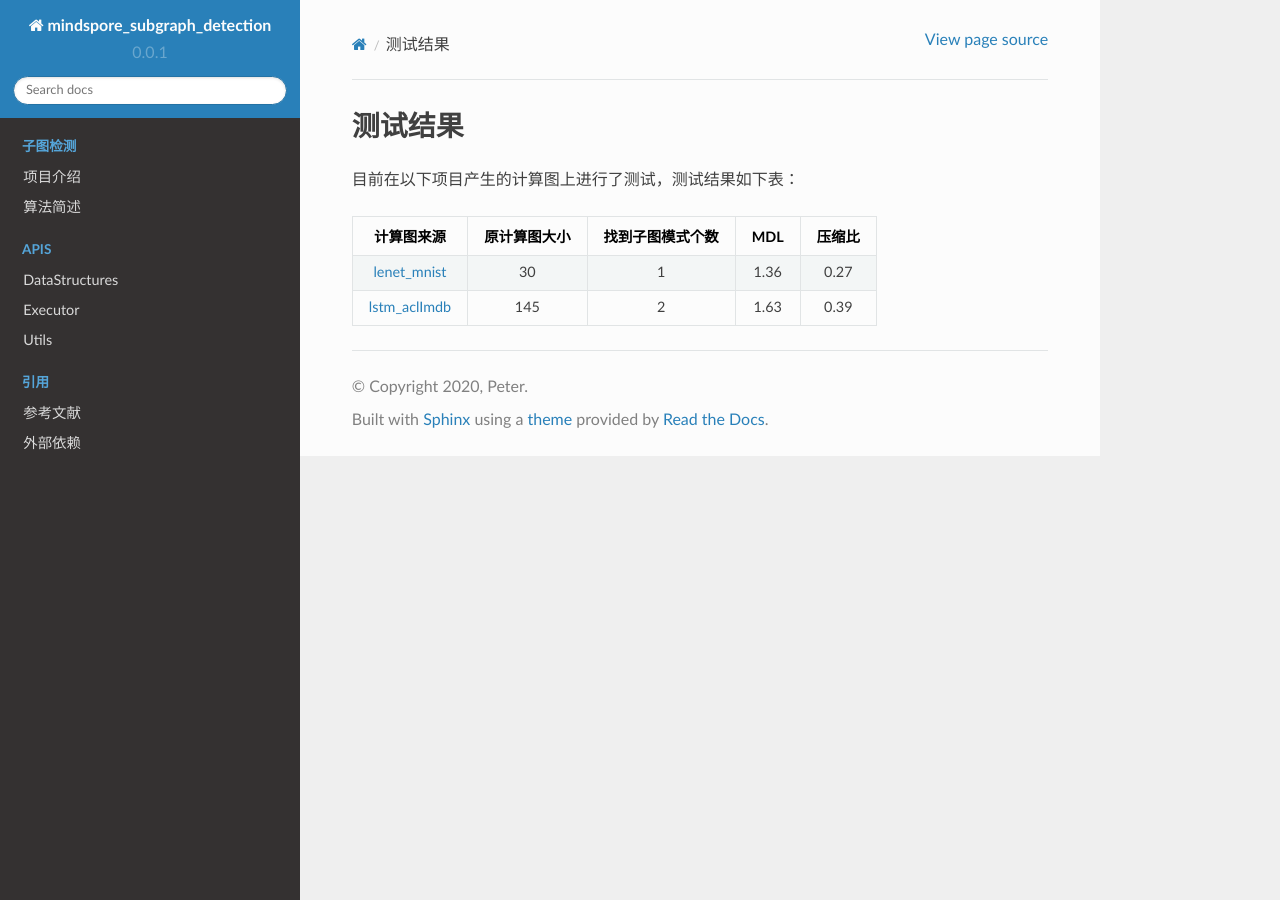
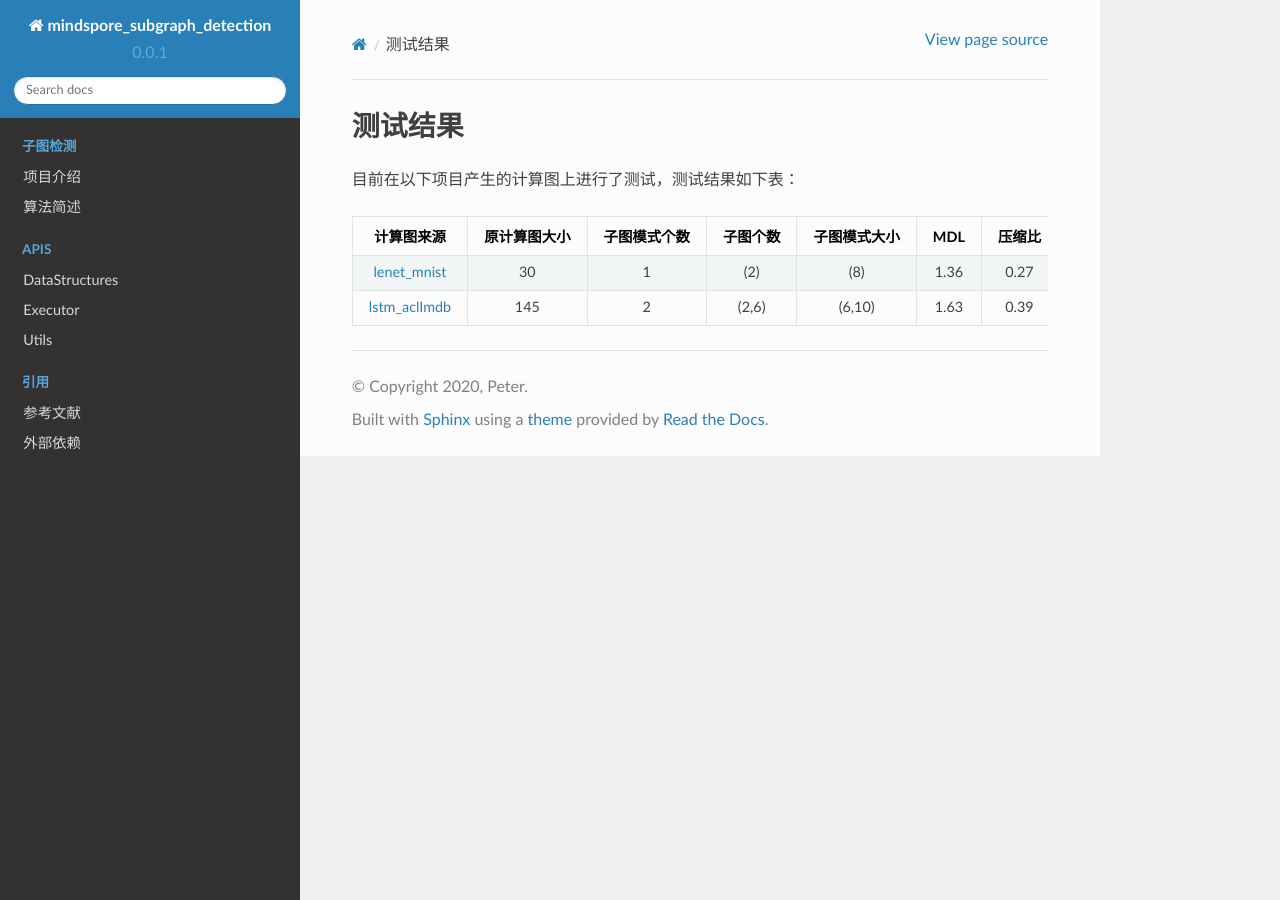
Before and after one commit to loopyme/mindspore_subgraph_detection, a Sphinx documentation site: the page built from docsrc/source/pages/result.md, in a window 1280 px wide. Built offline with Sphinx 7.4.7 and the Read the Docs theme 2.0.0, drawn with Linux system fonts in a browser that asks for light colours.

Commit message:
[Doc] Add more detailed info about test result

```diff
--- a/docsrc/source/pages/result.md
+++ b/docsrc/source/pages/result.md
@@ -2,7 +2,7 @@
 
 目前在以下项目产生的计算图上进行了测试，测试结果如下表：
 
-|计算图来源|原计算图大小|找到子图模式个数|MDL|压缩比|
-|:--:|:--:|:--:|:--:|:--:|
-|[lenet_mnist](https://gitee.com/mindspore/mindspore/tree/r0.3/example/lenet_mnist)|30|1|1.36|0.27|
-|[lstm_aclImdb](https://gitee.com/mindspore/mindspore/tree/r0.3/example/lstm_aclImdb)|145|2|1.63|0.39|
+|计算图来源|原计算图大小|子图模式个数|子图个数|子图模式大小|MDL|压缩比|
+|:--:|:--:|:--:|:--:|:--:|:--:|:--:|
+|[lenet_mnist](https://gitee.com/mindspore/mindspore/tree/r0.3/example/lenet_mnist)|30|1|(2)|(8)|1.36|0.27|
+|[lstm_aclImdb](https://gitee.com/mindspore/mindspore/tree/r0.3/example/lstm_aclImdb)|145|2|(2,6)|(6,10)|1.63|0.39|
```
Also changed, not shown: 1 other file.
